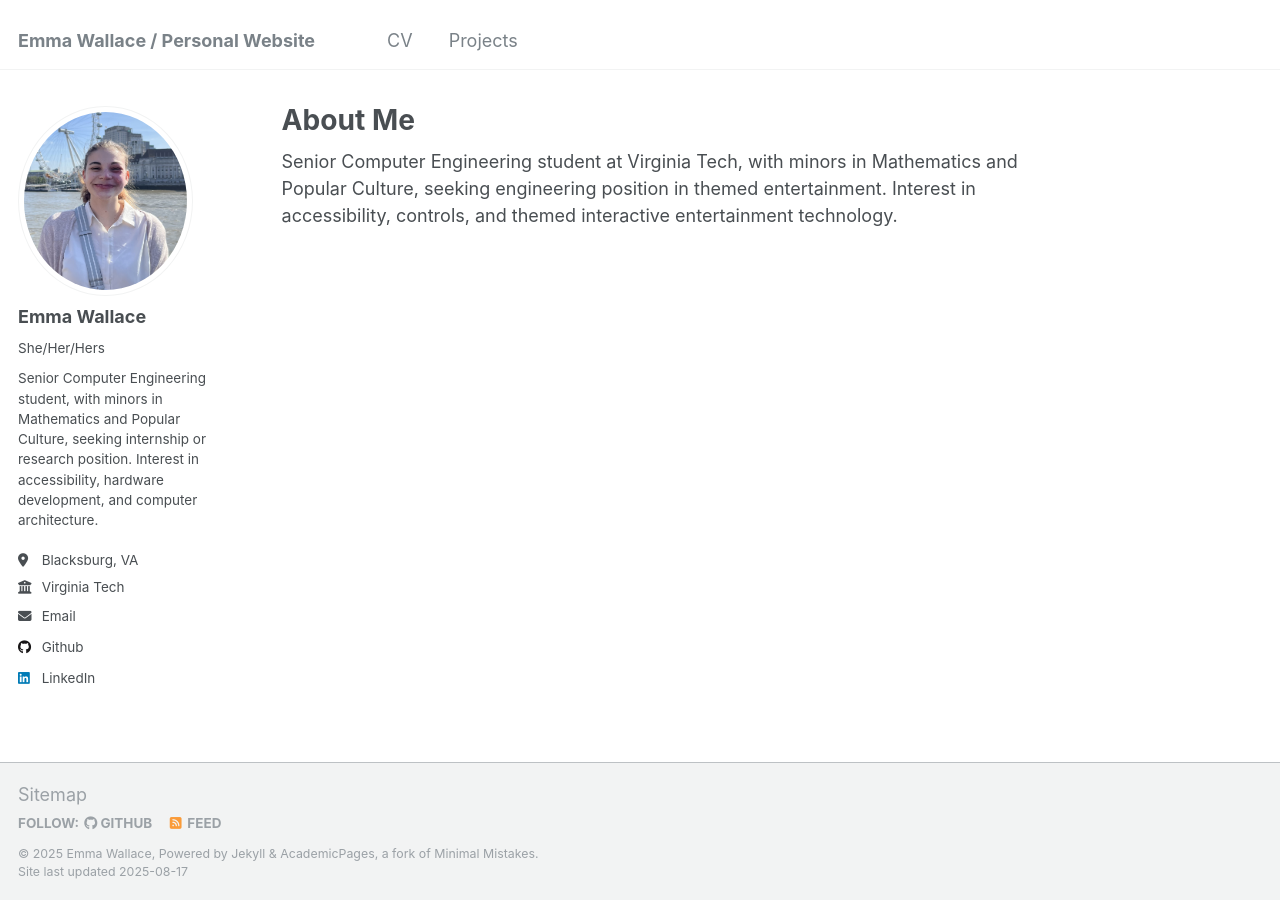
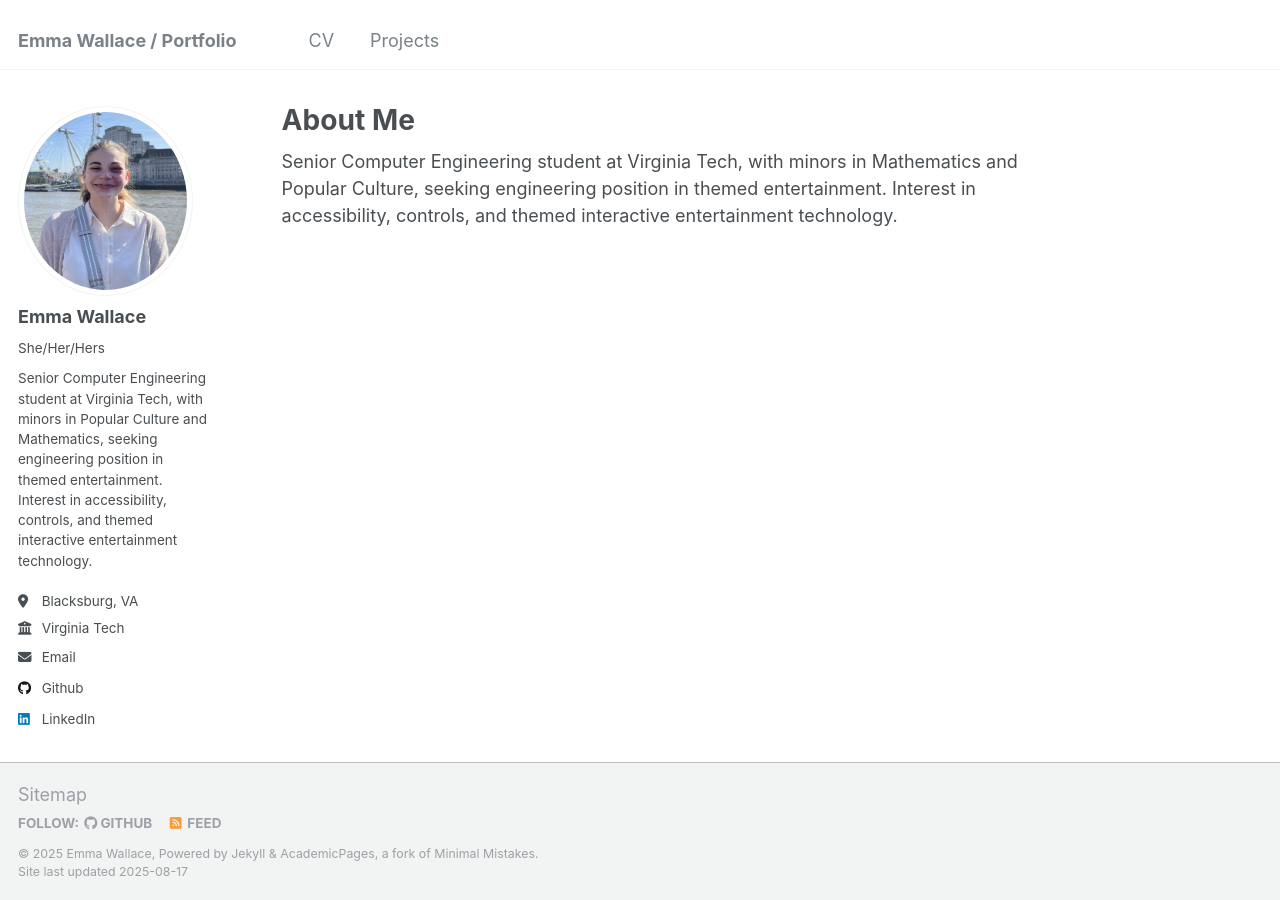
Before and after one commit to ewallace21/ewallace21.github.io, a Jekyll site: the page built from _pages/about.md, in a window 1280 px wide. Built offline with Jekyll 4.4.1, drawn with Linux system fonts in a browser that asks for light colours.

Commit message:
Update _config.yml

```diff
--- a/_config.yml
+++ b/_config.yml
@@ -8,7 +8,7 @@
 
 # Basic Site Settings
 locale                   : "en-US"
-title                    : "Emma Wallace / Personal Website"
+title                    : "Emma Wallace / Portfolio"
 title_separator          : "-"
 name                     : &name "Emma Wallace"
 description              : &description "Emma Wallace's computer engineering portfolio"
@@ -24,10 +24,10 @@ author:
   avatar           : "profile.jpg"
   name             : "Emma Wallace"
   pronouns         : "She/Her/Hers" # example: "she/her"
-  bio              : "Senior Computer Engineering student, with minors in Mathematics and Popular Culture, seeking internship or research position. Interest in accessibility, hardware development, and computer architecture."
+  bio              : "Senior Computer Engineering student at Virginia Tech, with minors in Popular Culture and Mathematics, seeking engineering position in themed entertainment. Interest in accessibility, controls, and themed interactive entertainment technology."
   location         : "Blacksburg, VA"
   employer         : "Virginia Tech"
-  email            : "emmaw21@vt.edu"
+  email            : "emma.kr.wallace@gmail.com"
 
   # Repositories and software development
   github           : "ewallace21"
```
